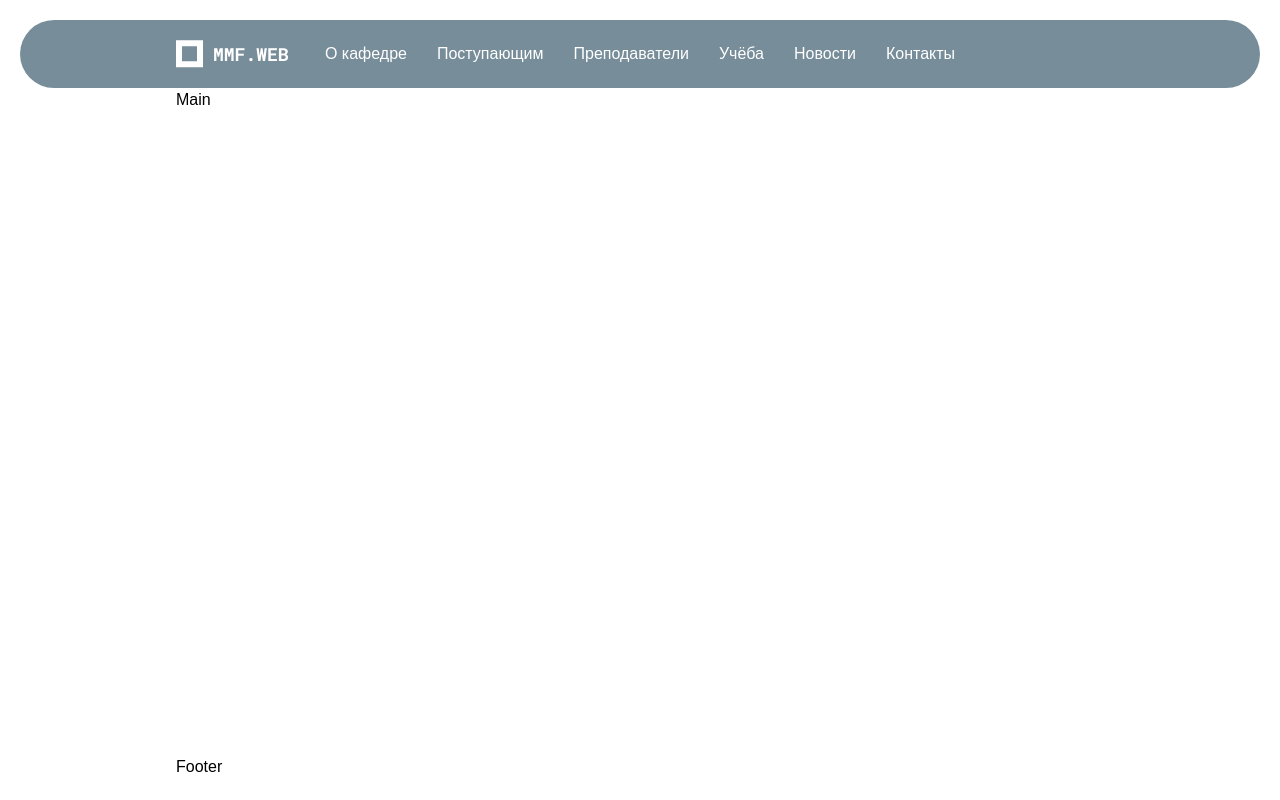
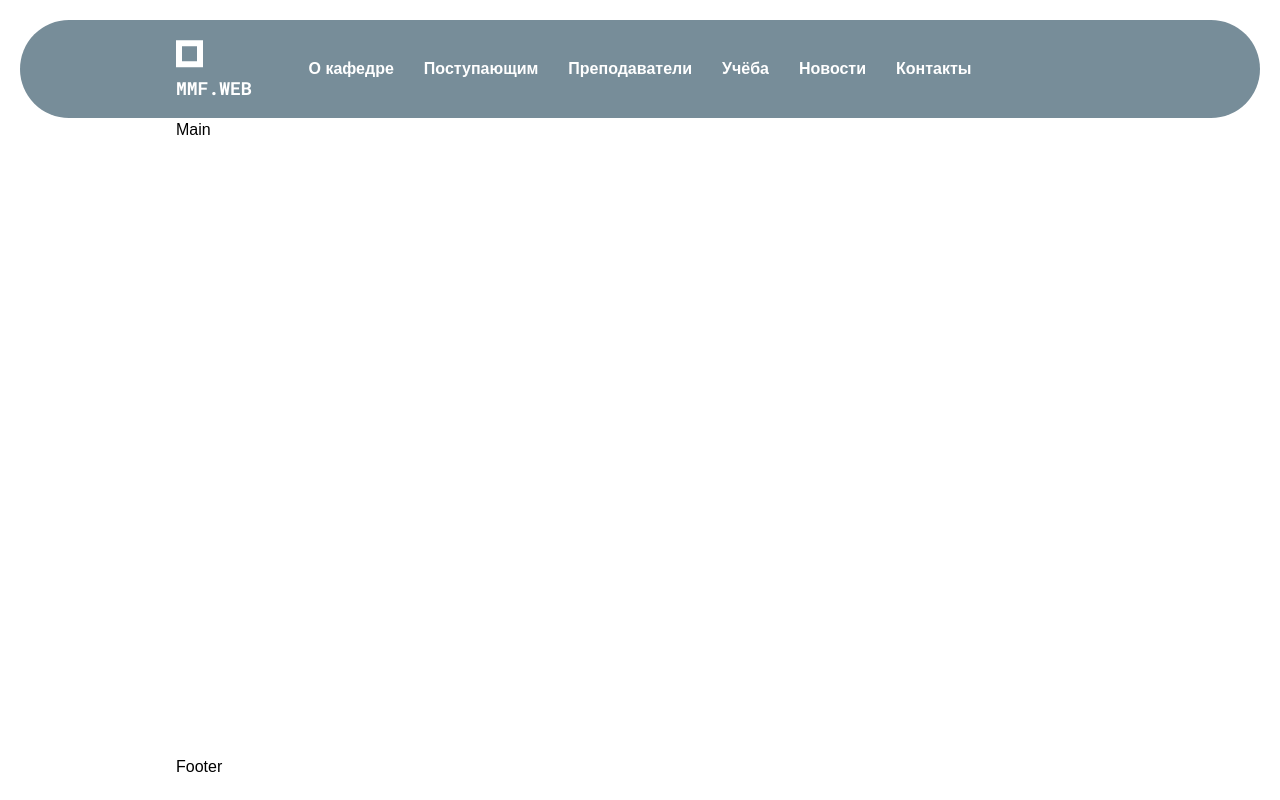
Before and after one commit to soloVlad/department-client, a React (Vite) app: page / in a window 1280 px wide. Built offline with nearby package versions, Linux system fonts and the light colour scheme.

Commit message:
feat: change AppNavLink styling

```diff
--- a/src/components/AppNavLink/AppNavLink.module.css
+++ b/src/components/AppNavLink/AppNavLink.module.css
@@ -1,5 +1,8 @@
 .navLink {
   color: var(--mantine-color-gray-blue-0);
+  font-weight: 600;
+  font-size: 16px;
+  line-height: 20px;
 
   transition: 0.2s color ease-out;
 
```
